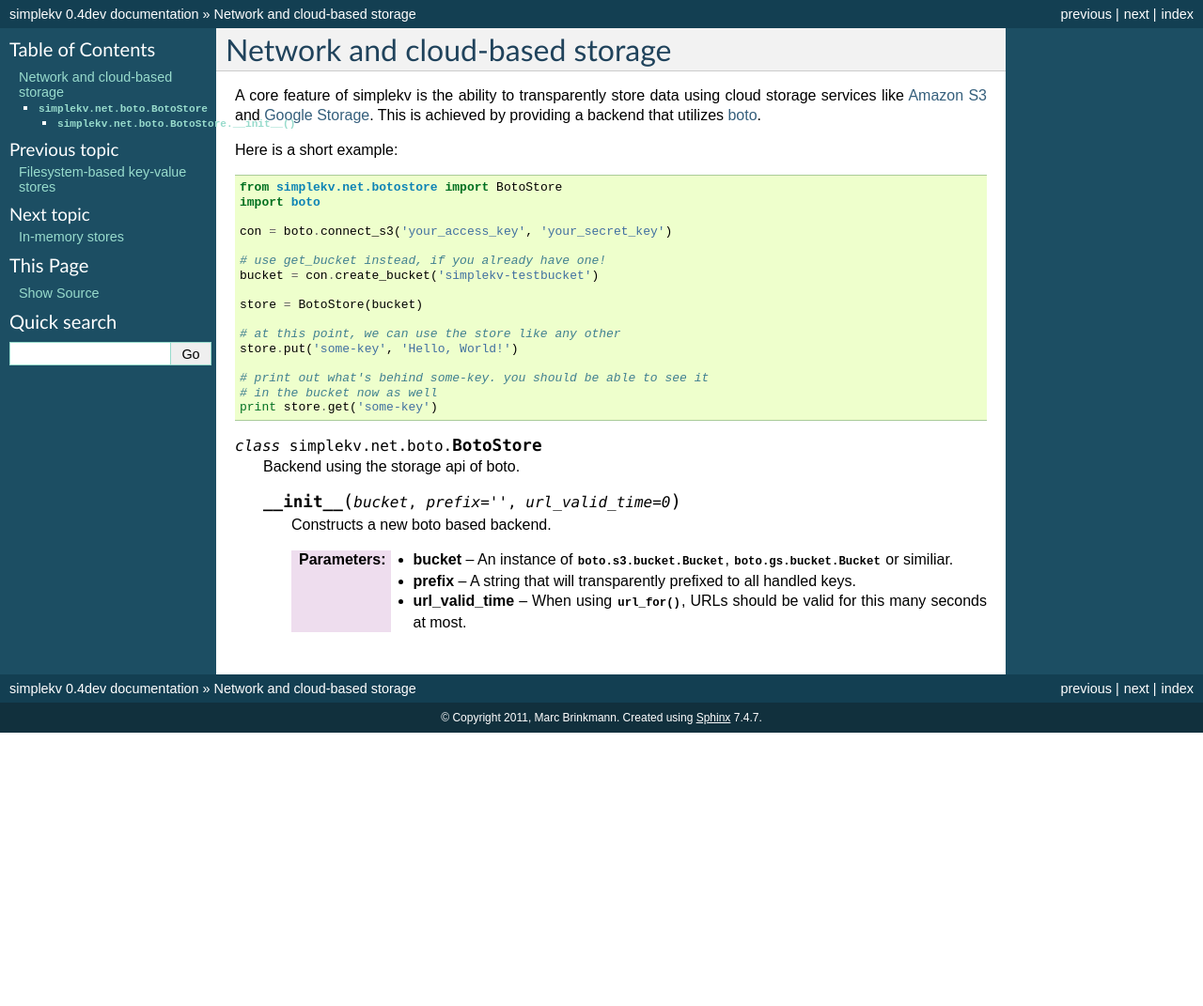
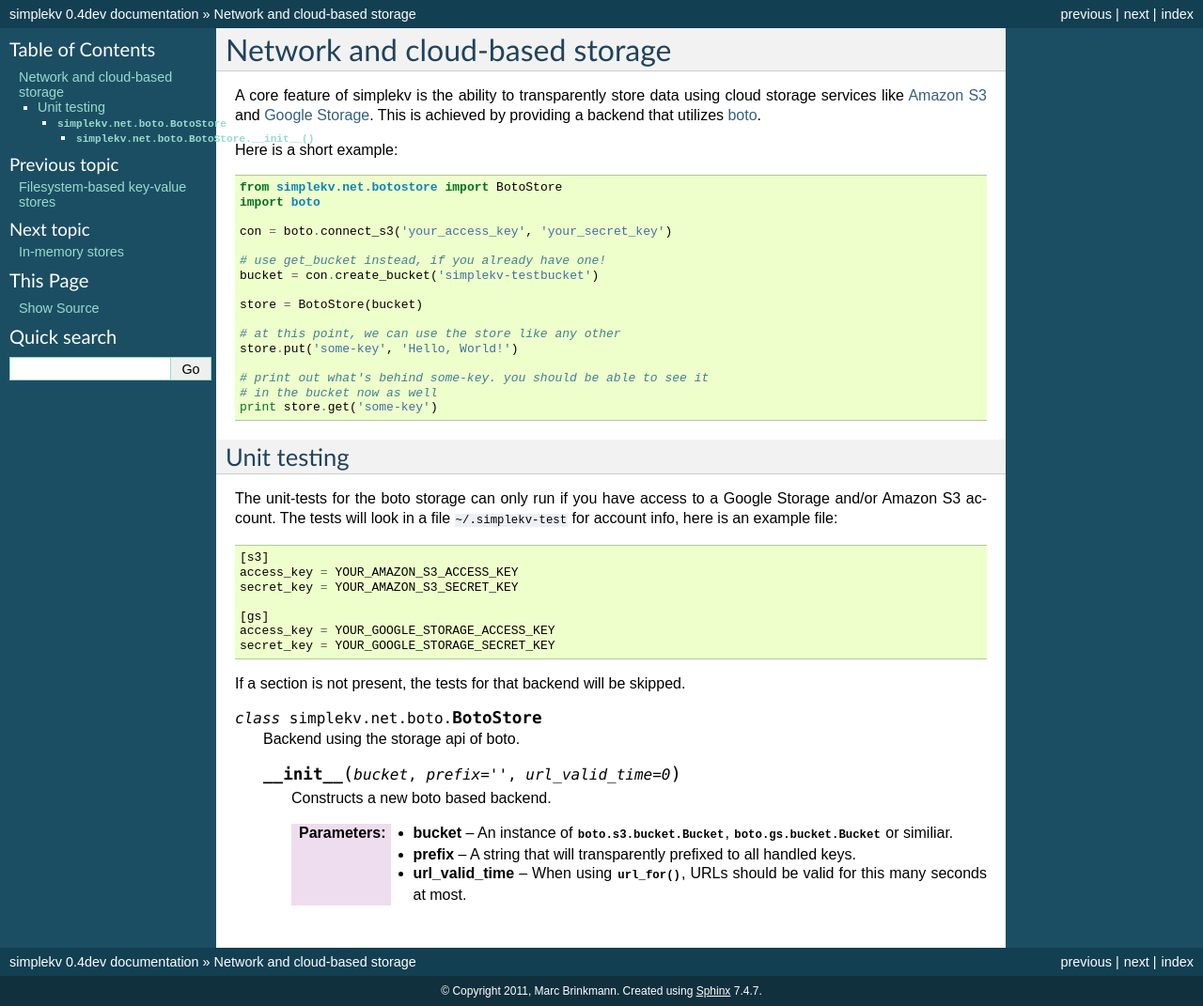
Before and after one commit to mbr/simplekv, a Sphinx documentation site: the page built from docs/net.rst, in a window 1280 px wide. Shown: the whole page at 94% size. Built offline with Sphinx 7.4.7, drawn with Linux system fonts in a browser that asks for light colours; before the commit the page ends 900 px from its top, so only the background shows below that.

Commit message:
Unit-test account data is now in ~/.simplekv-test and documented.

```diff
--- a/docs/net.rst
+++ b/docs/net.rst
@@ -30,6 +30,25 @@ Here is a short example:
    print store.get('some-key')
 
 
+Unit testing
+============
+The unit-tests for the boto storage can only run if you have access to a Google
+Storage and/or Amazon S3 account. The tests will look in a file
+``~/.simplekv-test`` for account info, here is an example file:
+
+::
+
+  [s3]
+  access_key = YOUR_AMAZON_S3_ACCESS_KEY
+  secret_key = YOUR_AMAZON_S3_SECRET_KEY
+
+  [gs]
+  access_key = YOUR_GOOGLE_STORAGE_ACCESS_KEY
+  secret_key = YOUR_GOOGLE_STORAGE_SECRET_KEY
+
+If a section is not present, the tests for that backend will be skipped.
+
+
 .. class:: simplekv.net.boto.BotoStore
 
    Backend using the storage api of boto.
```
Also changed, not shown: 1 other file.
